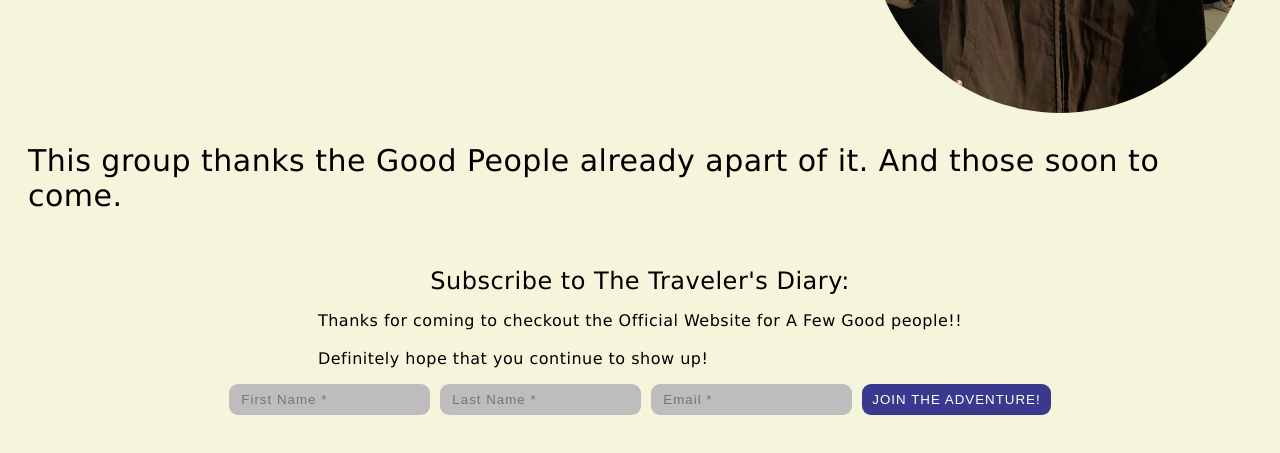
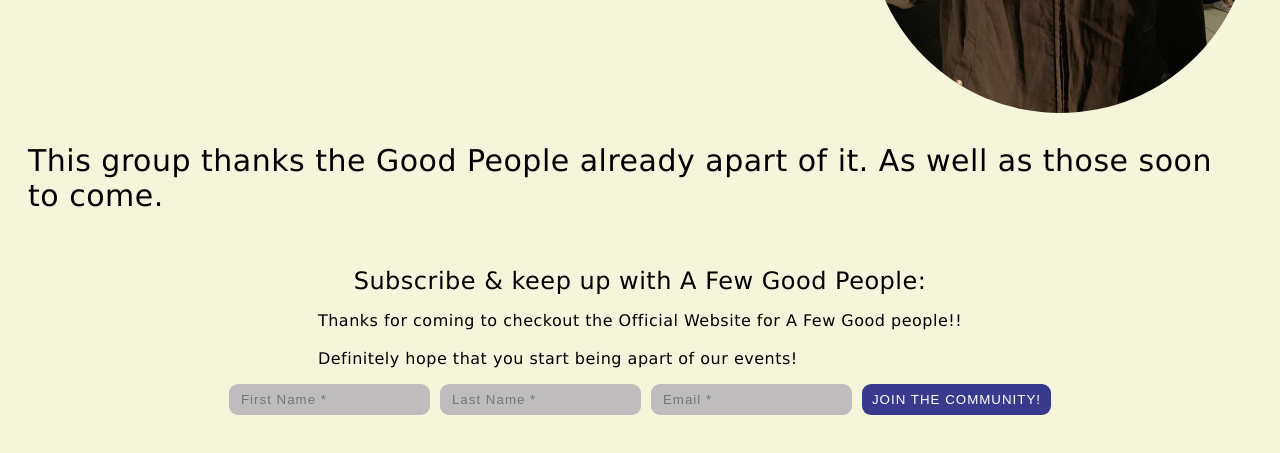
Before and after one commit to jsherry27/jrs-website2.0, a plain HTML site: page Home Page/index.html in a window 1280 px wide. Shown: the part 851-1304 px from the top of the page. Drawn offline with Linux system fonts and the light colour scheme.

Commit message:
changed words on home page

```diff
--- a/Home Page/index.html
+++ b/Home Page/index.html
@@ -47,20 +47,20 @@
           alt="Justin Sherry's face"
         />
         <p class="statement1">
-          This group thanks the Good People already apart of it. And those soon
-          to come.
+          This group thanks the Good People already apart of it. As well as
+          those soon to come.
         </p>
       </div>
 
       <!-- BELOW HERE IS WHERE YOU WILL CONTINUE -->
 
       <div class="center-dis">
-        <p class="fnt24">Subscribe to The Traveler's Diary:</p>
+        <p class="fnt24">Subscribe & keep up with A Few Good People:</p>
         <p>
           Thanks for coming to checkout the Official Website for A Few Good
           people!!<br />
           <br />
-          Definitely hope that you continue to show up!
+          Definitely hope that you start being apart of our events!
 
           <!-- Share in the journey, right from your computer or phone! When you sign
           up for Field Notes, you'll get updated about the events that were held
@@ -76,7 +76,7 @@
           <input class="userInfo last" type="text" placeholder="Last Name *" />
           <input class="userInfo email" type="email" placeholder="Email *" />
           <button class="joinAdventure bigBtn" type="text">
-            JOIN THE ADVENTURE!
+            JOIN THE COMMUNITY!
           </button>
         </div>
       </div>
```
